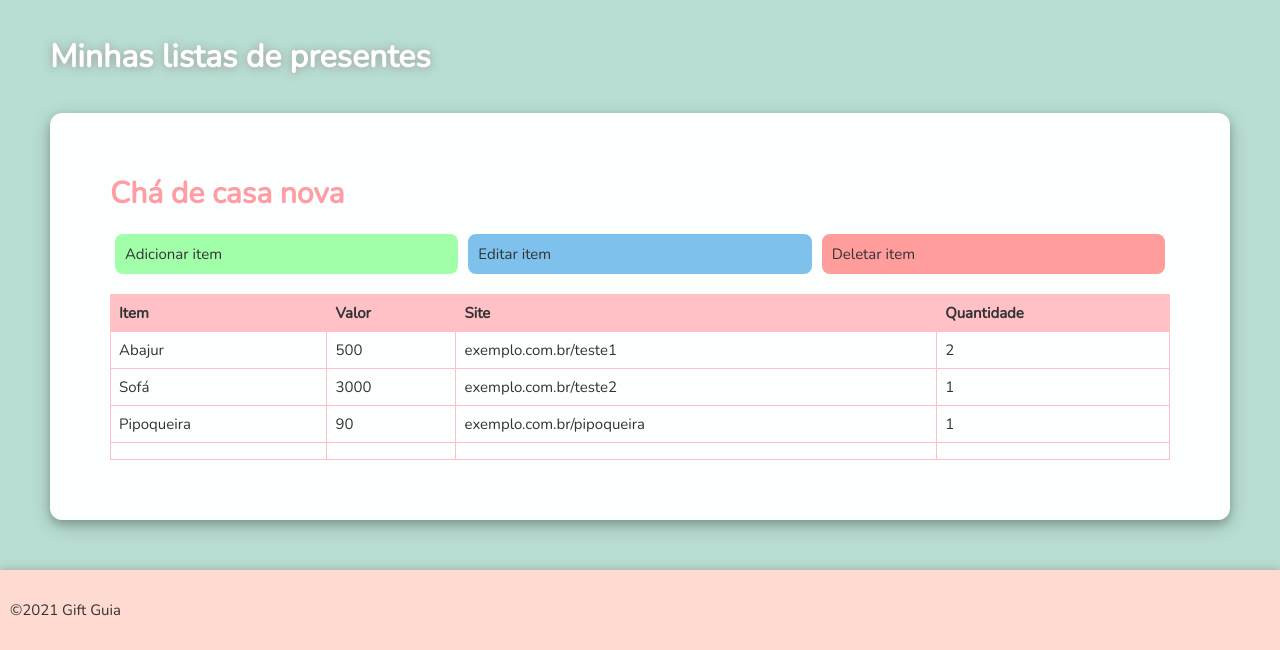
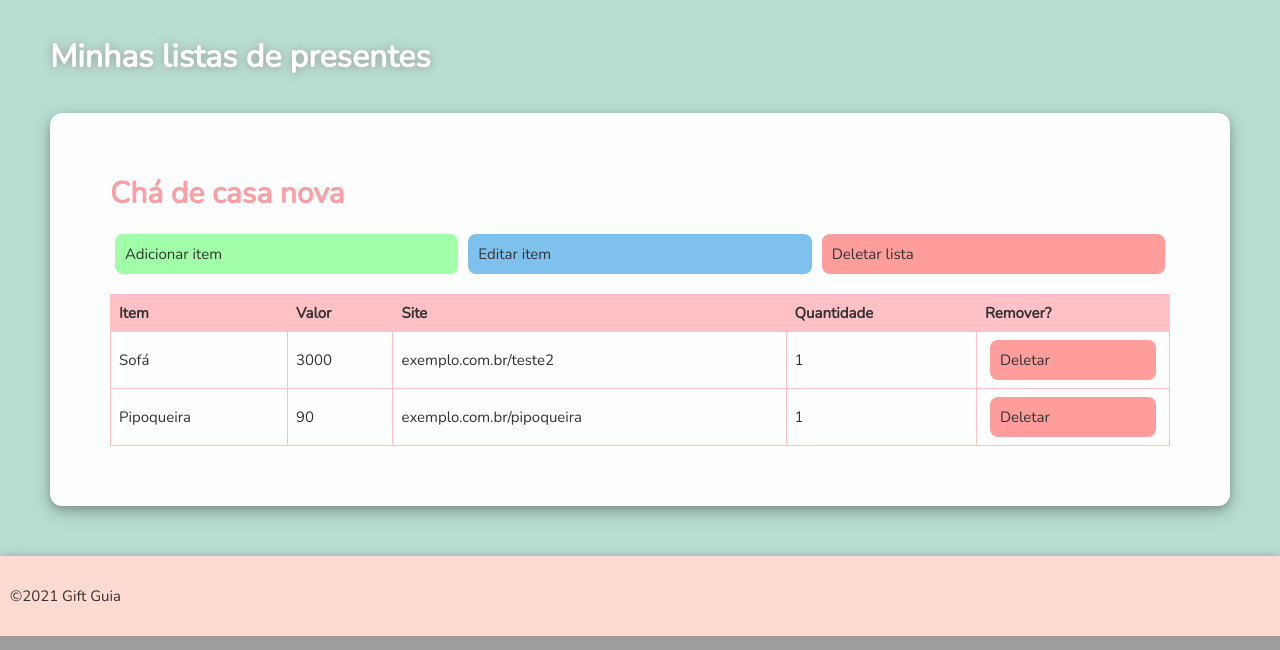
Before and after one commit to desireefernandes/ifpe-web1-2021-2, a PHP site: page /listas.php in a window 1280 px wide. Shown: the part 863-1513 px from the top of the page. Run offline with PHP 8.4, Linux system fonts and the light colour scheme; data that the repository does not hold is empty.

Commit message:
Atividade 05 - Delete

```diff
--- a/dados.csv
+++ b/dados.csv
@@ -1,3 +1,2 @@
-Abajur, 500, exemplo.com.br/teste1, 2
 Sofá, 3000, exemplo.com.br/teste2, 1
 Pipoqueira, 90, exemplo.com.br/pipoqueira, 1
--- a/listas.php
+++ b/listas.php
@@ -1,14 +1,3 @@
-<?php
-	$item = $_POST['item'];
-	$valor = $_POST['valor'];
-	$site = $_POST['site'];
-    $quantidade = $_POST['quantidade'];
-
-	$fp = fopen('dados.csv', 'a');
-	fwrite($fp,"$item, $valor, $site, $quantidade". PHP_EOL);
-	fclose($fp);
-?>
-
 <!DOCTYPE html>
 <html lang="pt">
 
@@ -41,7 +30,7 @@
         <div class="grid">
             <a class="abrir-button" href="#abrirModal">Adicionar item</a>
             <a class="editar-button">Editar item</a>
-            <a class="deletar-button">Deletar item</a>
+            <a class="deletar-button">Deletar lista</a>
         </div>
 
         <!-- FORMULÁRIO MODAL
@@ -49,14 +38,14 @@
         <div id="abrirModal" class="modal">
 
             <!--Conteúdo próprio-->
-            <!--Conteiner Formulário-->
+            <!--Container Formulário-->
             <div class="container-list">
                 <!--Botão fechar-->
                 <a href="#fechar" title="Fechar" class="fechar">x</a>
                 <!--Formulário-->
                 <div class="form">
                     <h3>Adicionar item</h3>
-                    <form action="listas.php" method="POST">
+                    <form action="save.php" method="POST">
                         <input type="text" name="item" placeholder="Item">
                         <input type="number" name="valor" placeholder="Valor">
                         <input type="text" name="site" placeholder="Site">
@@ -84,14 +73,17 @@
                 <th>Valor</th>
                 <th>Site</th>
                 <th>Quantidade</th>
+                <th>Remover?</th>
             </tr>
 
-            <?php foreach ($itens as $item): ?>
-            <tr>
-                <?php foreach ($item as $dados): ?>
-                <td> <?= $dados ?> </td>
-                <?php endforeach ?>
-            </tr>
+            <?php foreach ($itens as $chave => $item): ?>
+                <tr>
+                    <?php foreach ($item as $dados): ?>
+                    <td> <?= $dados ?> </td>
+                    <?php endforeach ?>
+                    <!--delete-->
+                    <td><a class="deletar-button" href="delete.php? id= <?= $chave ?>">Deletar</a>
+                </tr>
             <?php endforeach ?>
         </table>
         <!-- END TABELA -->
```
Also changed, not shown: delete.php (added, +16 -0 lines), save.php (added, +12 -0 lines).
